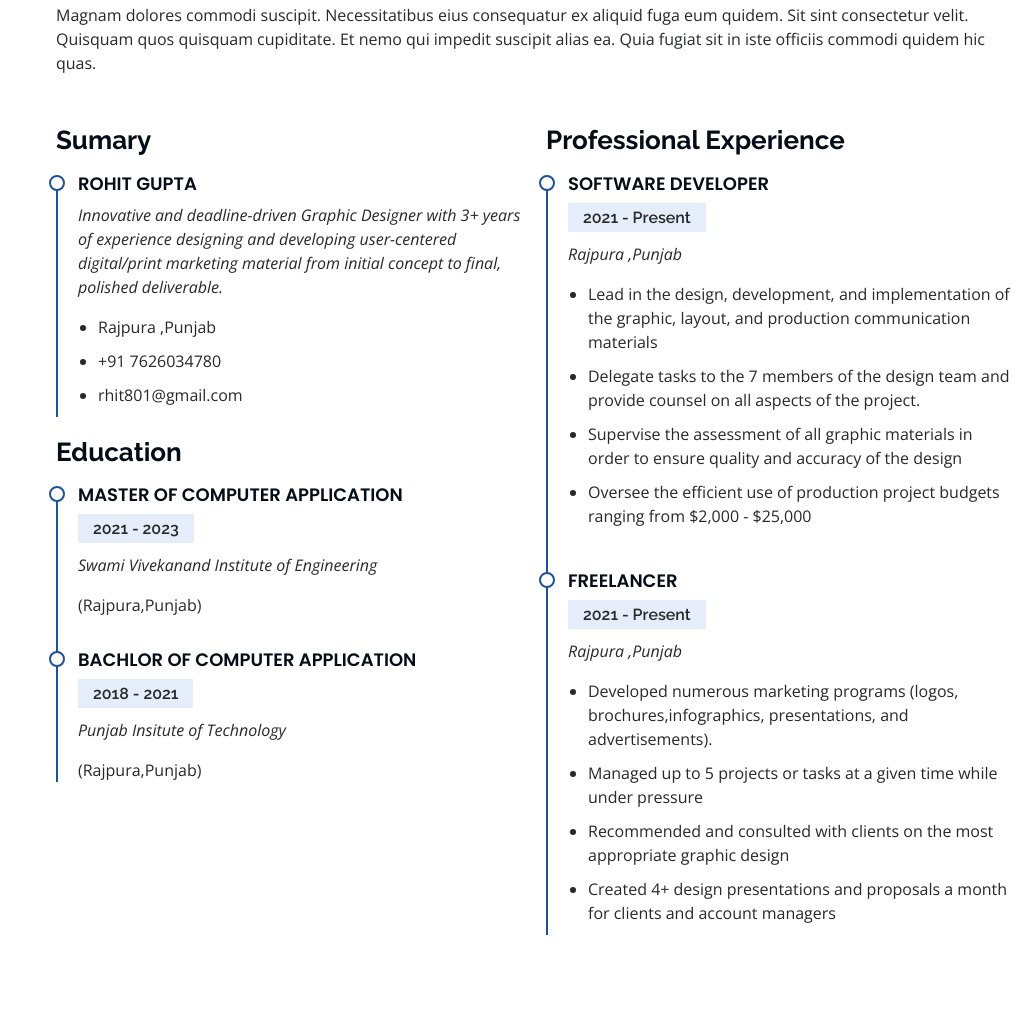
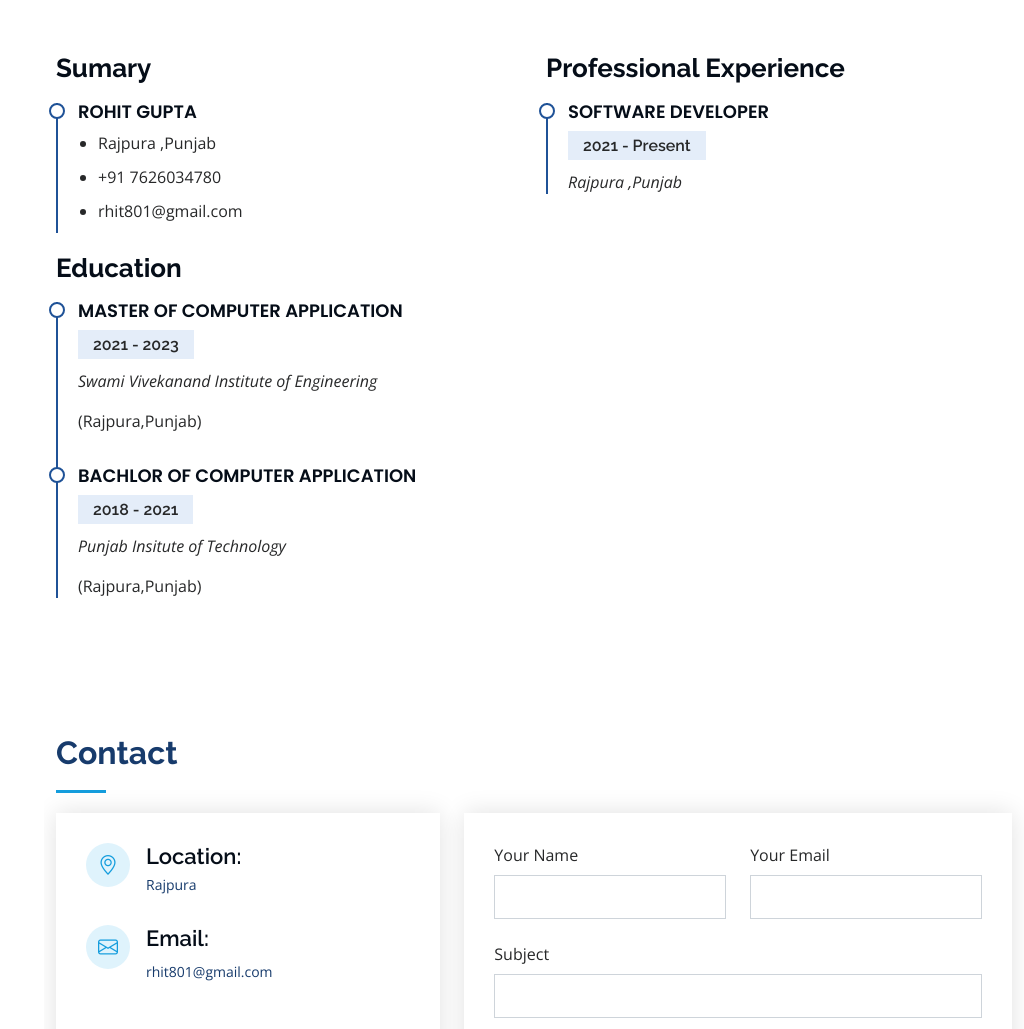
Before and after one commit to RohitGupta-dev/Info.github.io, a plain HTML site: page index.html in a window 1280 px wide. Shown: the part 1466-2495 px from the top of the page, without its empty margins (256-1280 px from the left). Drawn offline with nearby package versions, Linux system fonts and the light colour scheme; grey boxes are pictures that could not be loaded.

Commit message:
Update index.html

```diff
--- a/index.html
+++ b/index.html
@@ -235,15 +235,13 @@
 
         <div class="section-title">
           <h2>Resume</h2>
-          <p>Magnam dolores commodi suscipit. Necessitatibus eius consequatur ex aliquid fuga eum quidem. Sit sint consectetur velit. Quisquam quos quisquam cupiditate. Et nemo qui impedit suscipit alias ea. Quia fugiat sit in iste officiis commodi quidem hic quas.</p>
-        </div>
+         </div>
 
         <div class="row">
           <div class="col-lg-6" data-aos="fade-up">
             <h3 class="resume-title">Sumary</h3>
             <div class="resume-item pb-0">
               <h4>Rohit Gupta</h4>
-              <p><em>Innovative and deadline-driven Graphic Designer with 3+ years of experience designing and developing user-centered digital/print marketing material from initial concept to final, polished deliverable.</em></p>
               <ul>
                 <li>Rajpura ,Punjab</li>
                 <li>+91 7626034780</li>
@@ -274,26 +272,9 @@
               <h4>software Developer</h4>
               <h5>2021 - Present</h5>
               <p><em>Rajpura ,Punjab </em></p>
-              <ul>
-                <li>Lead in the design, development, and implementation of the graphic, layout, and production communication materials</li>
-                <li>Delegate tasks to the 7 members of the design team and provide counsel on all aspects of the project. </li>
-                <li>Supervise the assessment of all graphic materials in order to ensure quality and accuracy of the design</li>
-                <li>Oversee the efficient use of production project budgets ranging from $2,000 - $25,000</li>
-              </ul>
+
             </div>
-            <div class="resume-item">
-              <h4>FREELANCER</h4>
-              <h5>2021 - Present</h5>
-              <p><em>Rajpura ,Punjab
 
-</em></p>
-              <ul>
-                <li>Developed numerous marketing programs (logos, brochures,infographics, presentations, and advertisements).</li>
-                <li>Managed up to 5 projects or tasks at a given time while under pressure</li>
-                <li>Recommended and consulted with clients on the most appropriate graphic design</li>
-                <li>Created 4+ design presentations and proposals a month for clients and account managers</li>
-              </ul>
-            </div>
           </div>
         </div>
 
@@ -304,8 +285,7 @@
 
         <div class="section-title">
           <h2>My Projects</h2>
-          <p>Magnam dolores commodi suscipit. Necessitatibus eius consequatur ex aliquid fuga eum quidem. Sit sint consectetur velit. Quisquam quos quisquam cupiditate. Et nemo qui impedit suscipit alias ea. Quia fugiat sit in iste officiis commodi quidem hic quas.</p>
-        </div>
+         </div>
 
         <div class="row" data-aos="fade-up">
           <div class="col-lg-12 d-flex justify-content-center">
@@ -419,8 +399,7 @@
 
         <div class="section-title">
           <h2>Services</h2>
-          <p>Magnam dolores commodi suscipit. Necessitatibus eius consequatur ex aliquid fuga eum quidem. Sit sint consectetur velit. Quisquam quos quisquam cupiditate. Et nemo qui impedit suscipit alias ea. Quia fugiat sit in iste officiis commodi quidem hic quas.</p>
-        </div>
+         </div>
 
         <div class="row">
           <div class="col-lg-4 col-md-6 icon-box" data-aos="fade-up">
@@ -462,8 +441,7 @@
 
         <div class="section-title">
           <h2>Testimonials</h2>
-          <p>Magnam dolores commodi suscipit. Necessitatibus eius consequatur ex aliquid fuga eum quidem. Sit sint consectetur velit. Quisquam quos quisquam cupiditate. Et nemo qui impedit suscipit alias ea. Quia fugiat sit in iste officiis commodi quidem hic quas.</p>
-        </div>
+         </div>
 
         <div class="testimonials-slider swiper" data-aos="fade-up" data-aos-delay="100">
           <div class="swiper-wrapper">
@@ -544,8 +522,6 @@
 
         <div class="section-title">
           <h2>Contact</h2>
-          <p>Magnam dolores commodi suscipit. Necessitatibus eius consequatur ex aliquid fuga eum quidem. Sit sint consectetur velit. Quisquam quos quisquam cupiditate. Et nemo qui impedit suscipit alias ea. Quia fugiat sit in iste officiis commodi quidem hic quas.</p>
-        </div>
 
         <div class="row" data-aos="fade-in">
 
```
